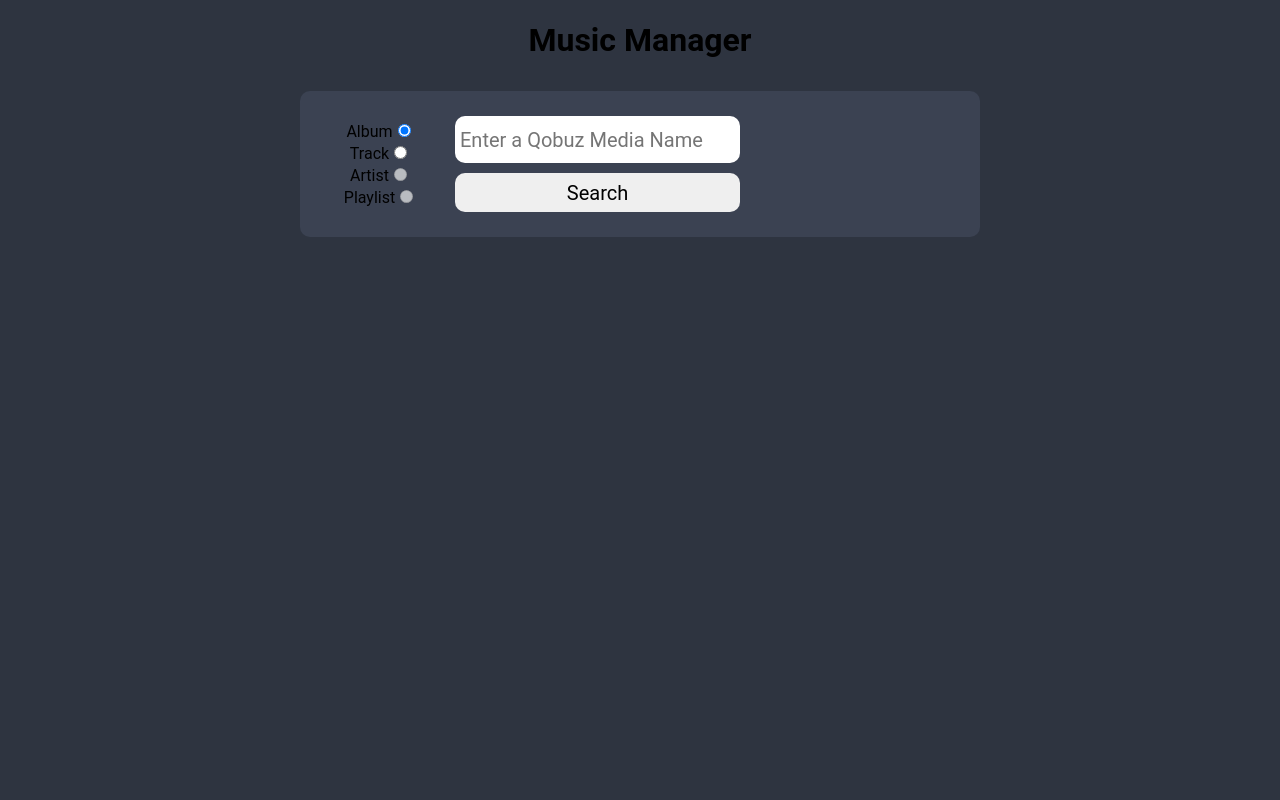
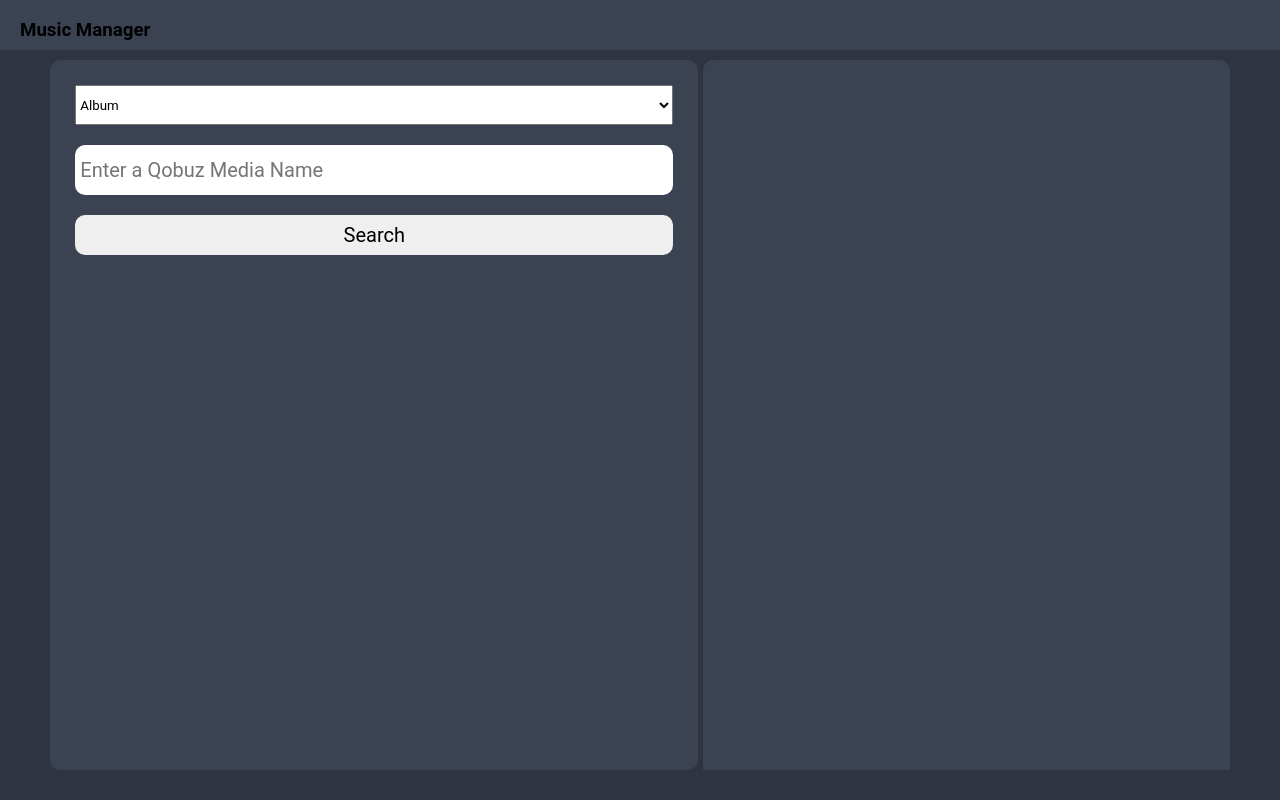
Before and after one commit to AdamDunmore/WebServer, a plain HTML site: page web/index.html in a window 1280 px wide. Drawn offline with Linux system fonts and the light colour scheme.

Commit message:
[Feat] Improved UI

```diff
--- a/web/index.html
+++ b/web/index.html
@@ -7,29 +7,30 @@
 	</head>
 	<body>
         <box class="menu_box">
-            <h1>Music Manager</h1>
-            <div id="media_container">
-                <div id="media_type_box">
-                    <label class="media_type_label">Album<input type="radio" name="media_type" value="album" checked></label>
-                    <label class="media_type_label">Track<input type="radio" name="media_type" value="track"></label>
-                    <label class="media_type_label" title="(Warning downloads ALL of artists music)">Artist<input type="radio" name="media_type" value="track" disabled></label>
-                    <label class="media_type_label">Playlist<input type="radio" name="media_type" value="track" disabled></label>
-                </div>
-                <div id="media_input_box">
+            <div class="header">
+                <h3 id="header_title">Music Manager</h3>
+            </div>
+            <div id="content">
+                <div id="media_container">
+                    <select name="media_type" id="media_type">
+                        <option value="album">Album</option>
+                        <option value="track">Track</option>
+                        <option value="artist">Artist</option>
+                    </select>
                     <input id="media_name" placeholder="Enter a Qobuz Media Name"/>
                     <button id="media_confirm" onclick="search()">Search</button>
                 </div>
+                <div class="" id="search_results" />
             </div>
             <p class="hidden" id="status_label"></p>
-            <box class="hidden" id="media_results"/>
         </box>
         <script>
             let input
             let status_label
-            let media_results
+            let search_results
 
             async function search_library(){
-                media_results = document.getElementById("media_results");
+                search_results = document.getElementById("search_results");
                 input = document.getElementById("media_name");
                 const media_type = document.querySelector('input[name="media_type"]:checked')?.value;
                 const res = await fetch(`/api/search_library`, {
@@ -46,15 +47,14 @@
                 const json = await res.json();
                 console.log(json)
 
-                media_results.classList = [];
-                media_results.innerHTML = json.map(result => `<button class="media_result">${result.title}</button>`).join("\n")
+                search_results.innerHTML = json.map(result => `<button class="media_result">${result.title}</button>`).join("\n")
 
             }
 
             async function search() {
-                media_results = document.getElementById("media_results");
+                search_results = document.getElementById("search_results");
                 input = document.getElementById("media_name");
-                const media_type = document.querySelector('input[name="media_type"]:checked')?.value;
+                const media_type = document.getElementById("media_type").value;
                 const res = await fetch(`/api/search`, {
                     method: "POST",
                     headers: {
@@ -68,12 +68,10 @@
 
                 const json = await res.json();
 
-                media_results.classList = [];
-                media_results.innerHTML = json.map(result => `<button class="media_result" onclick="download_id('${result.id}', '${media_type}')">${result.desc}</button>`).join("\n")
+                search_results.innerHTML = json.map(result => `<button class="media_result" onclick="download_id('${result.id}', '${media_type}')">${result.desc}</button>`).join("\n")
             }
 
             async function download_id(id, media_type) {
-                media_results.classList = [ "hidden" ];
                 status_label = document.getElementById("status_label");
                 status_label.classList = [];
                 status_label.innerHTML = "Downloading";
--- a/web/style.css
+++ b/web/style.css
@@ -15,6 +15,16 @@ input, button {
     padding: 5px;
     border-radius: 10px;
     border: none;
+}
+
+.header {
+    width: 100%;
+    height: 50px;
+    background-color: #3B4252;
+}
+
+#header_title {
+    margin-left: 20px;
 }
 
 .hidden {
@@ -59,9 +69,18 @@ input, button {
     width: 80%;
 }
 
-#media_container, #media_results {
+#content {
     display: flex;
     flex-direction: row;
+    justify-content: center;
+    gap: 5px;
+    width: 95%;
+    height: calc(95% - 50px);
+}
+
+#media_container, #search_results {
+    display: flex;
+    flex-direction: column;
     gap: 10px;
 
     width: 50%;
@@ -71,21 +90,6 @@ input, button {
     border-radius: 10px;
 }
 
-#media_type_box {
-    width: 100px;
-    padding: 10px;
-    display: flex;
-    flex-direction: column;
-    align-items: center;
-    justify-content: center;
-    gap: 2px;
-    flex-shrink: 0;
-}
-
-.media_type_label {
-
-}
-
 #media_input_box {
     display: flex;
     flex-direction: column;
@@ -93,23 +97,29 @@ input, button {
     height: 100%;
 }
 
-#media_name, #media_confirm {
-    height: 40%;
+#media_type, #media_name, #media_confirm {
+    height: 40px;
     margin: 5px;
 }
 
-#media_results {
+#search_results {
     flex-direction: column;
     align-items: center;
     overflow-y: scroll;
     height: 300px;
 }
 
-#media_results.hidden { opacity: 0; }
+#search_results.hidden { opacity: 0; }
 
 .media_result {
     padding: 10px;
     width: 100%;
-    height: 50px;
+    min-height: 50px;
     flex-shrink: 0;
 }
+
+#search_results {
+    width: 40%;
+    height: 100%;
+    border-radius: 10px;
+}
```
Also changed, not shown: 1 other file.
